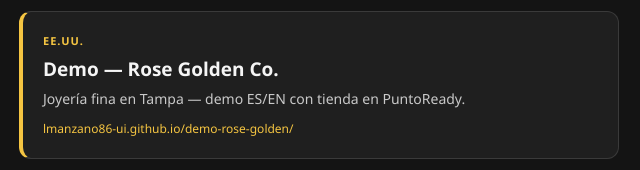
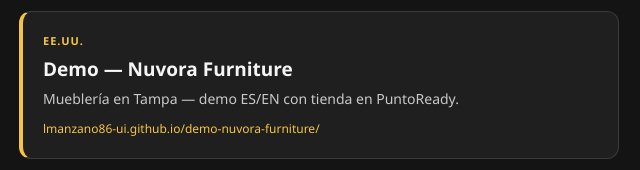
Before and after one commit to lmanzano86-ui/mis-paginas, a plain HTML site: page index.html in a window 1280 px wide. Shown: the part 562-732 px from the top of the page, 321-961 px from the left. Drawn offline with Linux system fonts and the light colour scheme.

Commit message:
Panel: tarjeta Demo Nuvora Furniture

```diff
--- a/index.html
+++ b/index.html
@@ -62,6 +62,12 @@ footer b{color:#f5c542}
 <h2>Carriers del equipo</h2>
 <p>Directorio de carriers y enlaces de contratación para tu equipo de agentes.</p>
 <div class="url">lmanzano86-ui.github.io/carriers-equipo/</div>
+</a>
+<a class="card" href="https://lmanzano86-ui.github.io/demo-nuvora-furniture/">
+<div class="tag">EE.UU.</div>
+<h2>Demo — Nuvora Furniture</h2>
+<p>Mueblería en Tampa — demo ES/EN con tienda en PuntoReady.</p>
+<div class="url">lmanzano86-ui.github.io/demo-nuvora-furniture/</div>
 </a>
 <a class="card" href="https://lmanzano86-ui.github.io/demo-rose-golden/">
 <div class="tag">EE.UU.</div>
```
